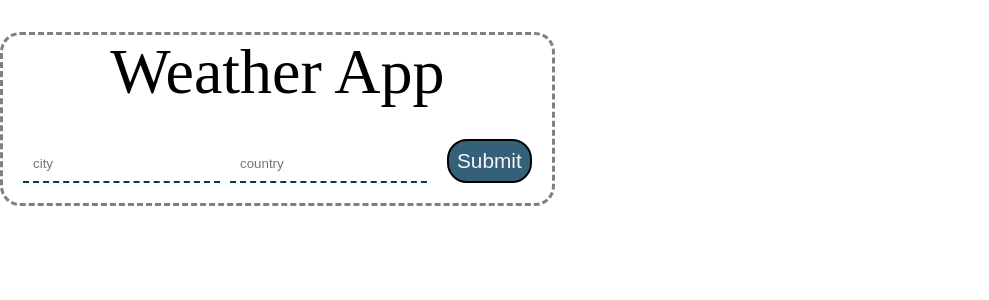
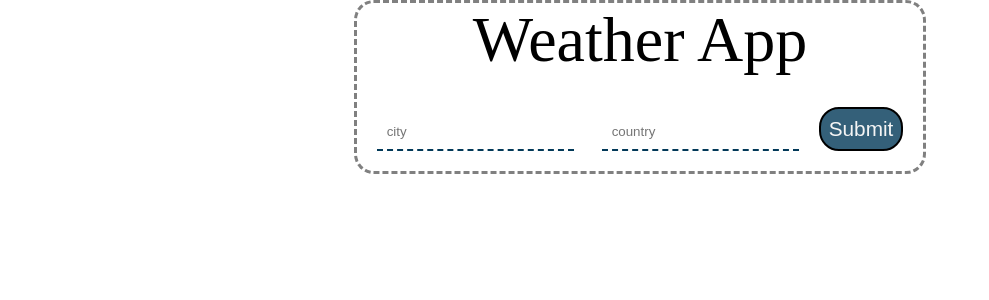
Before and after one commit to AyonDebnath/weather_app, a React (Create React App) app: page / in a window 1280 px wide. Shown: the top 300 px of the page, without its empty margins (0-989 px from the left). Built offline with nearby package versions, Linux system fonts and the light colour scheme.

Commit message:
Minor fixes

```diff
--- a/src/components/Weather.js
+++ b/src/components/Weather.js
@@ -8,6 +8,7 @@ function Weather() {
             <br/>
         <form>
             <input type = "text" name = "city" placeholder="city"/>
+            &nbsp;&nbsp;&nbsp;&nbsp;
             <input type = "text" name = "country" placeholder="country"/>
             <button className="getweather">Submit</button>
         </form>
--- a/src/components/weather.css
+++ b/src/components/weather.css
@@ -1,10 +1,17 @@
 .weather {
-    margin: 2rem 0;
+    margin: auto;
     border: 3px dashed grey;
     border-radius: 20px;
     padding-bottom: 30px;
     width: max-content;
     padding: 0px 20px 20px 20px;
+
+    /* margin: auto;
+    width: 50%;
+    border: 3px solid green;
+    padding: 10px; */
+
+
   }
   .weather .title {
     font-size: 4rem;
```
